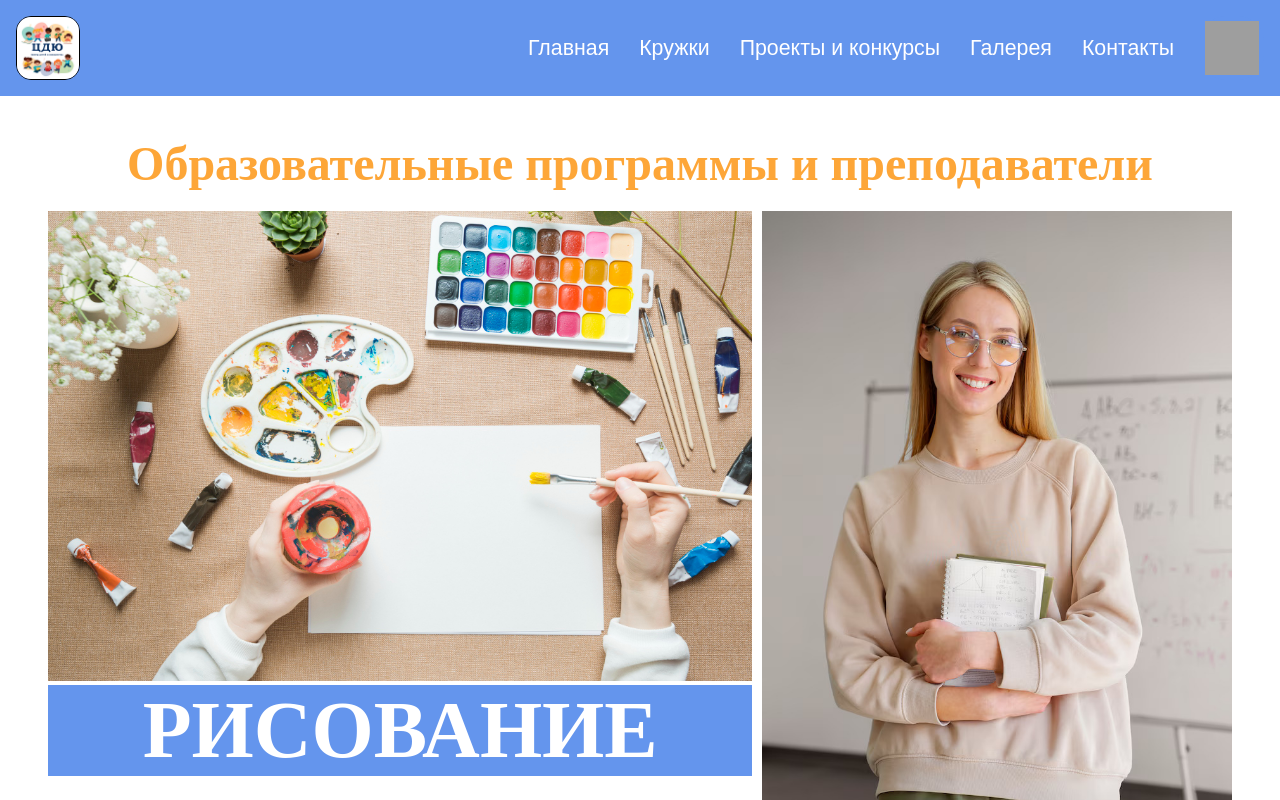
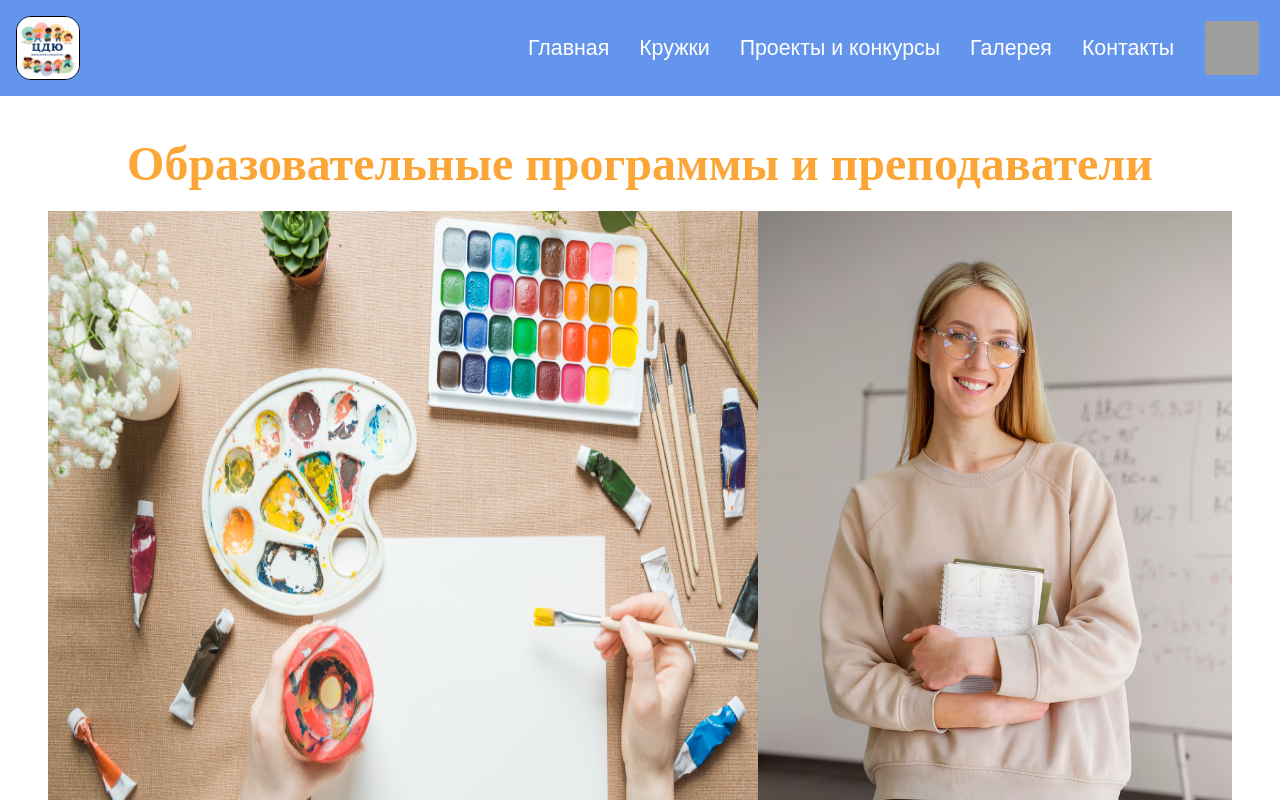
Before and after one commit to Veyyr3/Project-CDU, a React (Vite) app in the folder Project_CDU/: page / in a window 1280 px wide. Both pictures are taken after a click on the button "Кружки". Shown: the top 800 px of the page. Built offline with nearby package versions, Linux system fonts and the light colour scheme; grey boxes are pictures that could not be loaded.

Commit message:
style: flex for ContainerMugsTeacher

```diff
--- a/Project_CDU/src/assets/scss/App.scss
+++ b/Project_CDU/src/assets/scss/App.scss
@@ -76,28 +76,56 @@
 
         // flex
         display: flex;
-        flex-direction: row;
+        flex-direction: column;
         gap: 10px;
     }
 
-    // для контейнера с фото кружков и его описанием
-    .container-imgs-titles-mugs {
-        width: 60%;
+    // общий контейнер фото кружков и учителей
+    .container-imgs {
+        // flex
+        display: flex;
+        flex-direction: row;
     }
 
-    // для контейнера с фото учителей и его описанием
-    .container-imgs-titles-teacher {
-        width: 40%;
-    }
-
-    // контейнер для фото учителей и кружков
-    .container-img {
-        width: 100%;
+    // для контейнера с фото кружков
+    .container-img-mug {
+        width: 60%;
 
         img {
             width: 100%;
             height: 100%;
         }
+    }
+
+    // для контейнера c фото учителей
+    .container-img-teacher {
+        width: 40%;
+
+        img {
+            width: 100%;
+            height: 100%;
+        }
+    }
+
+    // общий контейнер с подписи для кружков и учителей
+    .container-titles-for-imgs {
+        // flex
+        display: flex;
+        flex-direction: row;
+    }
+
+    // контейнер для подписи кружков
+    .container-title-imgs-mug {
+        background-color: var(--div-hat);
+        text-align: center;
+        width: 60%;
+    }
+
+    // контейнер для подписи учителей
+    .container-title-imgs-teacher {
+        background-color: var(--div-hat);
+        text-align: center;
+        width: 40%;
     }
 
     // контейнер для подписей учителей и кружков
--- a/Project_CDU/src/components/ContainerMugsTeacher.jsx
+++ b/Project_CDU/src/components/ContainerMugsTeacher.jsx
@@ -4,39 +4,51 @@ export default function ContainerMugsTeacher({imgMugSrc, imgTeacherSrc, titleMug
     return (
         // главный контейнер для фотографий и подписи к ним
         <div className="main-container-imgs-titles">
-            {/* контейнер для кружка и подписи к нему */}
-            <div className="container-imgs-titles-mugs">
+            {/* контейнер для фото кружков и учителей */}
+            <div className="container-imgs">
+
+
                 {/* контейнер для фото кружка */}
-                <div className="container-img">
+                <div className="container-img-mug">
                     <img src={imgMugSrc} alt="" />
                     {/* контейнер для краткого описания фото (изначально он невидим) */}
                     <div className="container-hiden-discription-mug">
                         <p>{discMug}</p>
                     </div>
                 </div>
-                {/* контейнер подписи */}
-                <div className="container-title-imgs">
-                    <h1>{titleMug}</h1>
-                </div>
-            </div>
-            {/* КОНЕЦ контейнер для кружка и подписи к нему */}
 
-            {/* контейнер для учителя и подписи к нему */}
-            <div className="container-imgs-titles-teacher">
+
                 {/* контейнер для фото учителя */}
-                <div className="container-img">
+                <div className="container-img-teacher">
                     <img src={imgTeacherSrc} alt="" />
                     {/* контейнер для краткого описания фото (изначально он невидим) */}
                     <div className="container-hiden-discription-teacher">
                         <p>{discTeacher}</p>
                     </div>
+
                 </div>
-                {/* контейнер подписи */}
-                <div className="container-title-imgs">
-                    <h1>{titleTeacher}</h1>
+
+            </div>
+            {/* КОНЕЦ контейнер для фото кружков и учителей */}
+
+            {/* контейнер для подписей фотографий */}
+            <div className="container-titles-for-imgs">
+
+
+                {/* контейнер подписи кружков */}
+                <div className="container-title-imgs-mug">
+                    <h2>{titleMug}</h2>
                 </div>
+
+
+                {/* контейнер подписи учителей */}
+                <div className="container-title-imgs-teacher">
+                    <h2>{titleTeacher}</h2>
+                </div>
+
+
             </div>
-            {/* КОНЕЦ контейнер для учителя и подписи к нему */}
+            {/* КОНЕЦ контейнер для подписей фотографий */}
         </div>
         // КОНЕЦ главный контейнер для фотографий и подписи к ним
     );
```
